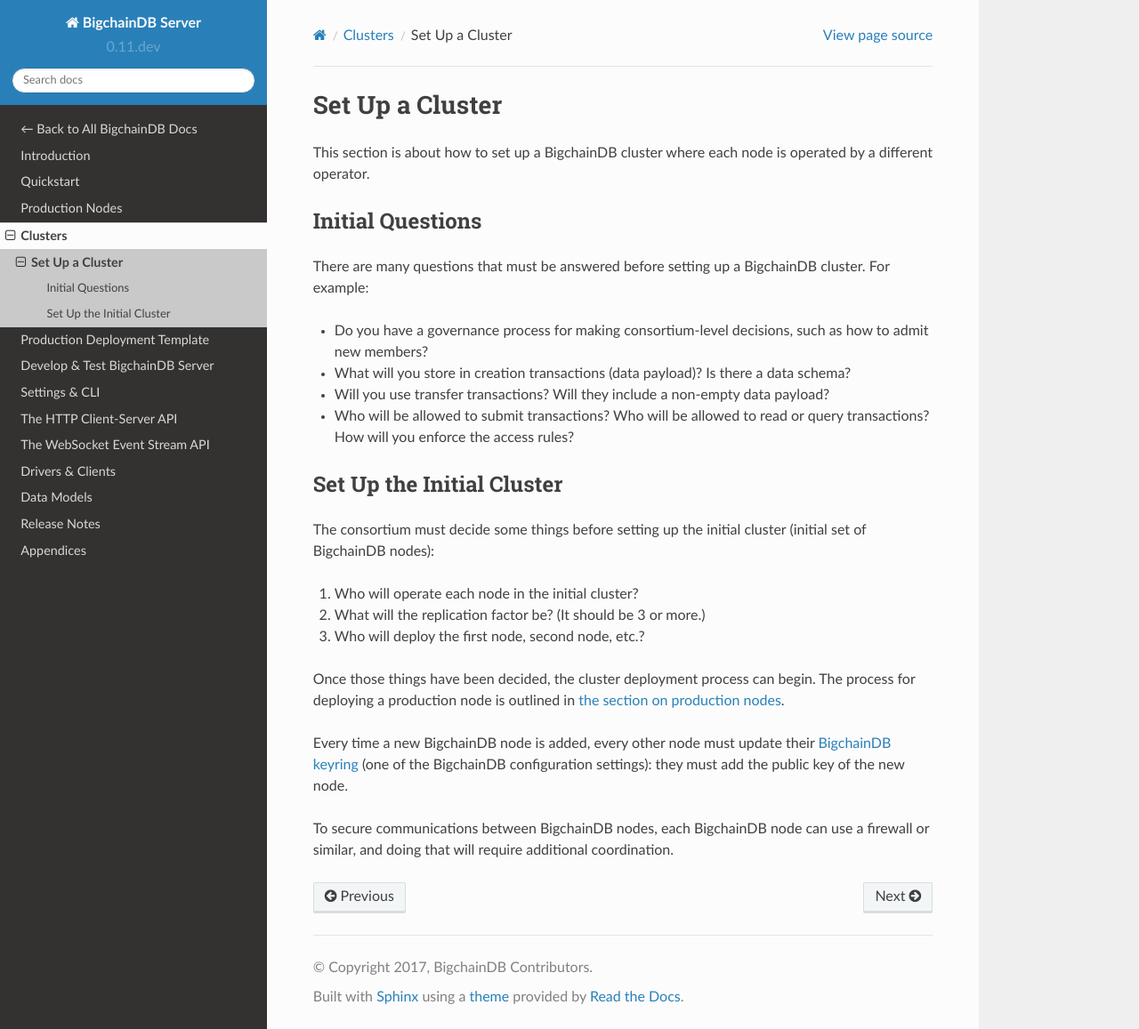
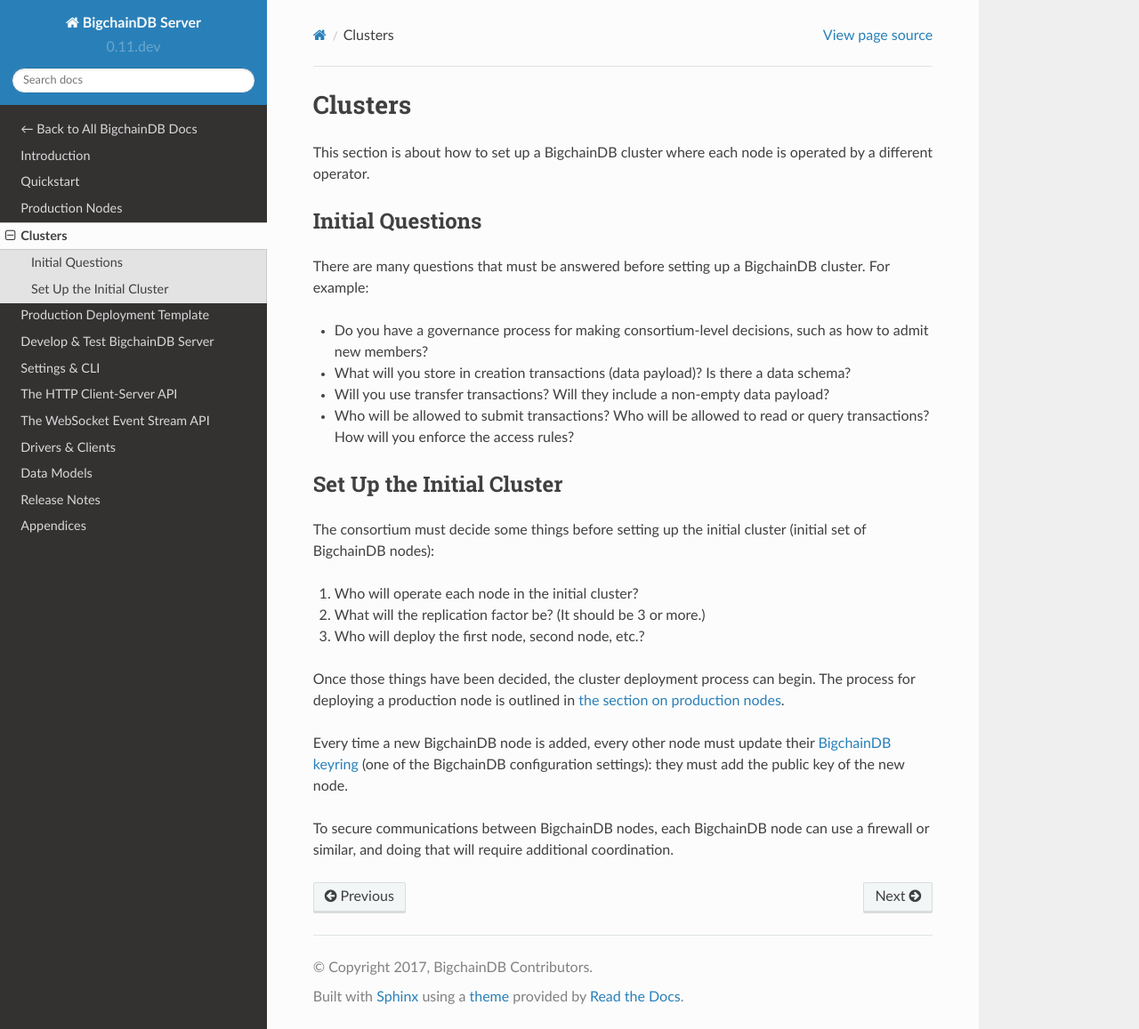
Before and after one commit to bigchaindb/bigchaindb, a Sphinx documentation site: the page built from docs/server/source/clusters.md, in a window 1280 px wide and 1157 px high. Shown: the whole window at 89% size. Built offline with Sphinx 7.4.7 and the Read the Docs theme 2.0.0, drawn with Linux system fonts in a browser that asks for light colours; pages that are not in the unit, such as notebooks, are missing from menus.

Commit message:
Changed 'clusters-feds' section to a single-page 'clusters' section

```diff
--- a/docs/server/source/clusters-feds/index.rst
+++ /dev/null
@@ -1,7 +0,0 @@
-Clusters
-========
-
-.. toctree::
-   :maxdepth: 1
-
-   set-up-a-cluster
--- a/docs/server/source/clusters-feds/set-up-a-cluster.md
+++ b/docs/server/source/clusters.md
@@ -1,4 +1,4 @@
-# Set Up a Cluster
+# Clusters
 
 This section is about how to set up a BigchainDB cluster where each node is operated by a different operator.
 
--- a/docs/server/source/index.rst
+++ b/docs/server/source/index.rst
@@ -8,7 +8,7 @@
    introduction
    quickstart
    production-nodes/index
-   clusters-feds/index
+   clusters
    production-deployment-template/index
    dev-and-test/index
    server-reference/index
```
Also changed, not shown: docs/server/source/introduction.md (+1 -1 lines).
